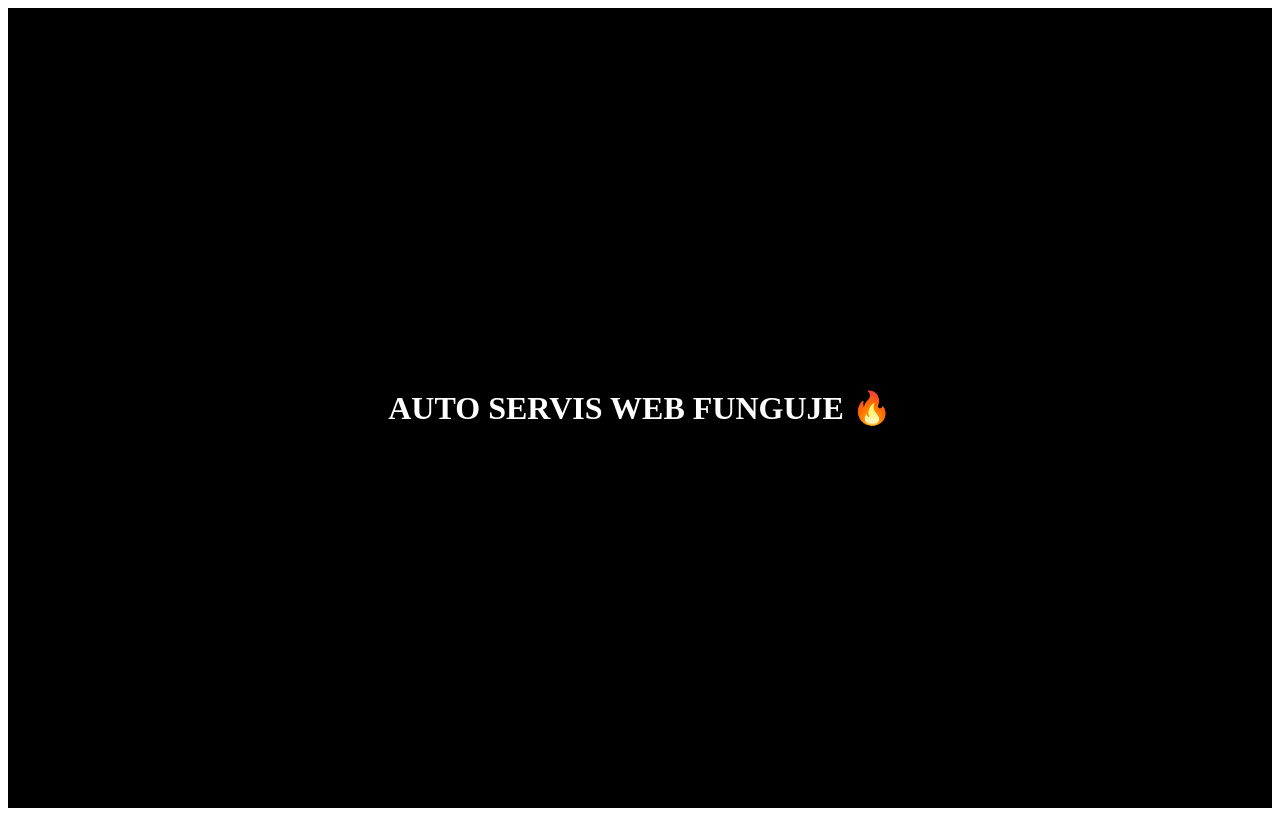
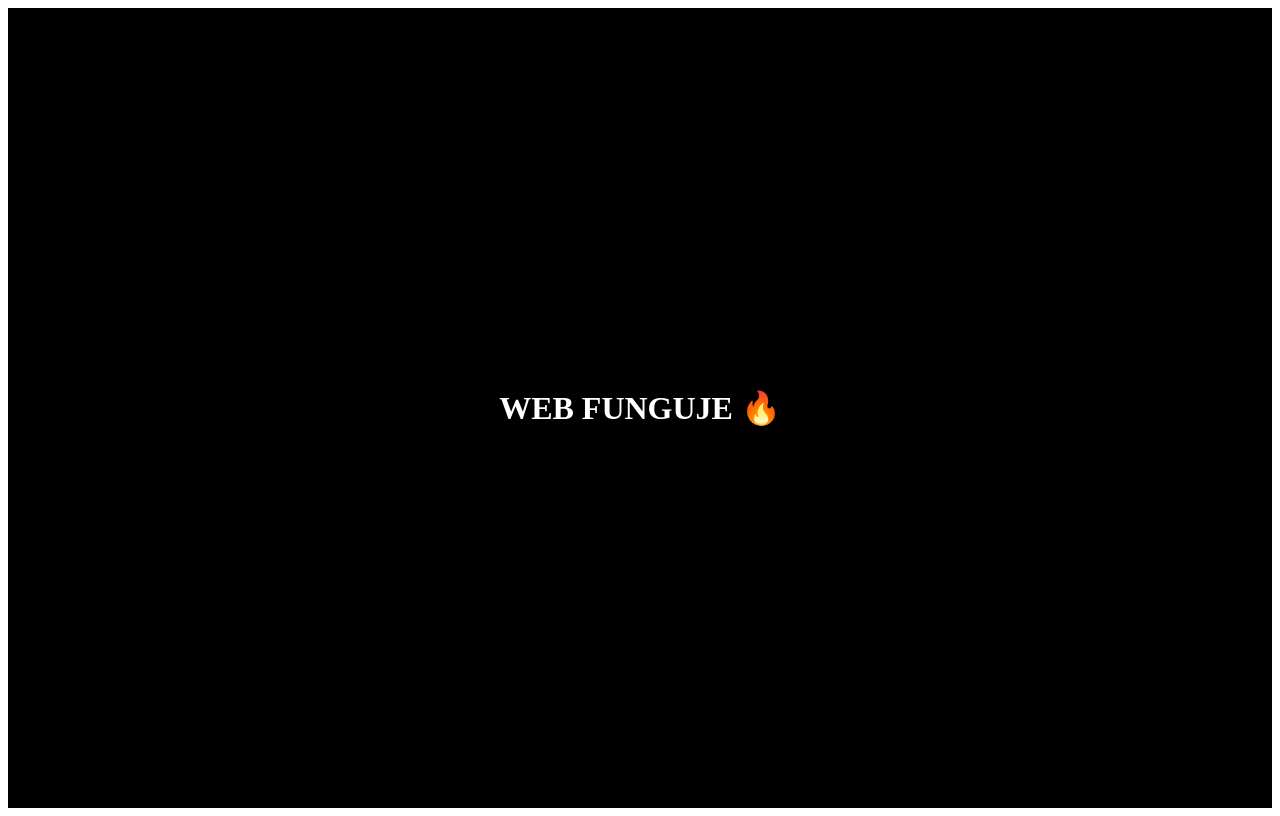
Before and after one commit to pattrcka-del/autoservis-web, a Next.js app: page / in a window 1280 px wide. Built offline with nearby package versions, Linux system fonts and the light colour scheme.

Commit message:
Update heading text in Home component

```diff
--- a/app/page.js
+++ b/app/page.js
@@ -1,7 +1,14 @@
 export default function Home() {
   return (
-    <main style={{background: "black", color: "white", height: "100vh", display: "flex", justifyContent: "center", alignItems: "center"}}>
-      <h1>AUTO SERVIS WEB FUNGUJE 🔥</h1>
+    <main style={{
+      background: "black",
+      color: "white",
+      height: "100vh",
+      display: "flex",
+      justifyContent: "center",
+      alignItems: "center"
+    }}>
+      <h1>WEB FUNGUJE 🔥</h1>
     </main>
   );
 }
```
